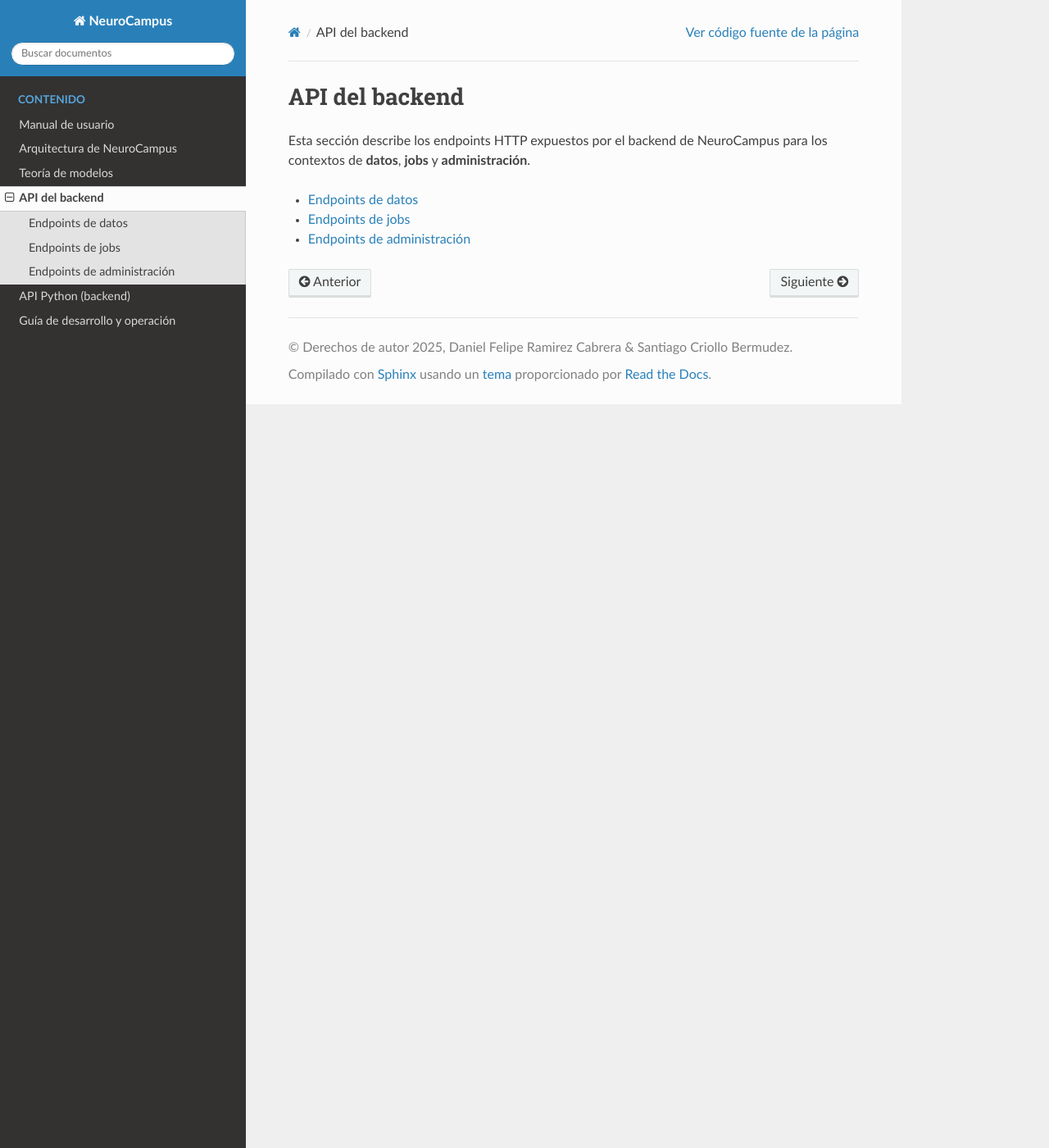
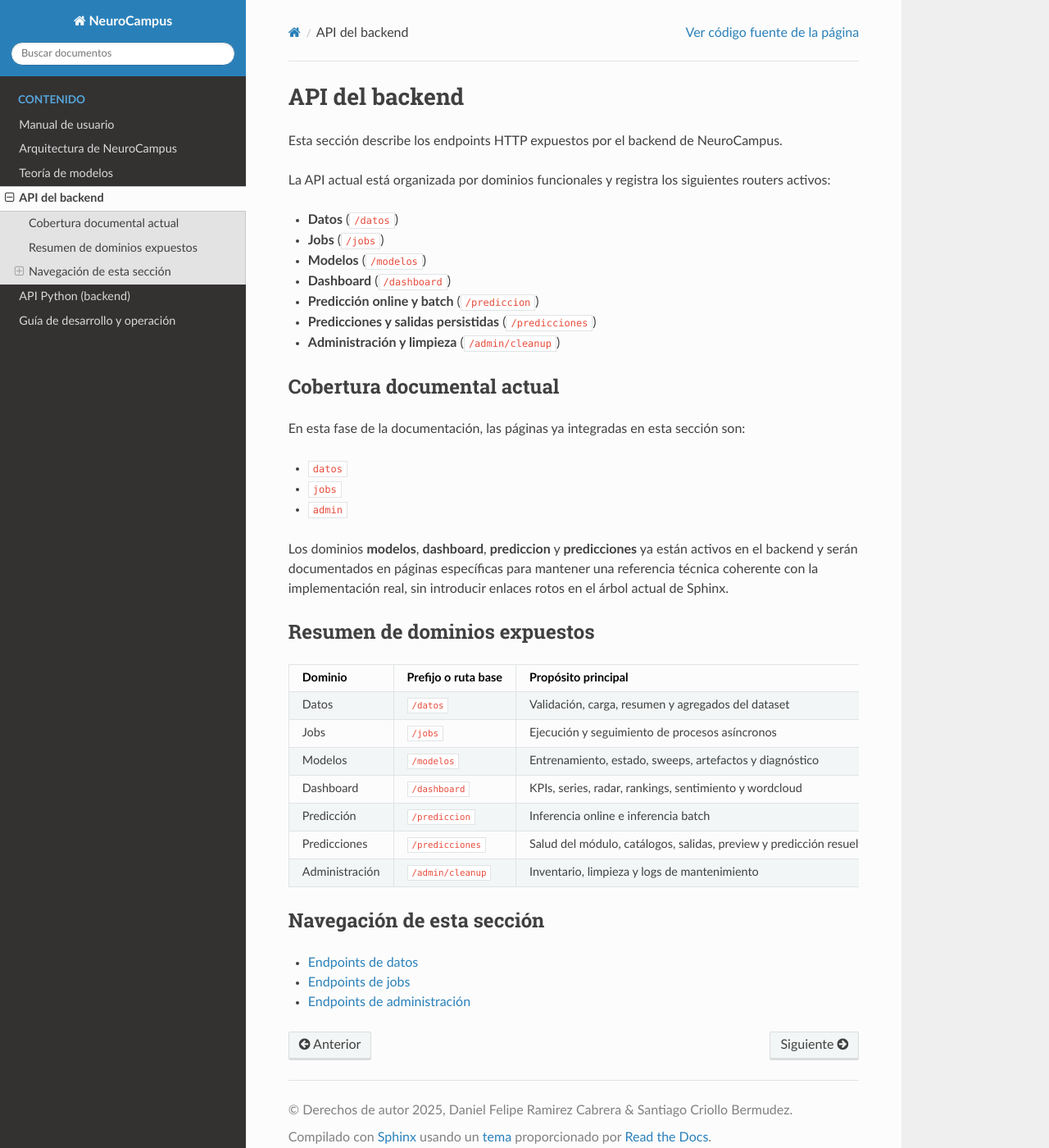
Before and after one commit to boltzmannmachine/NeuroCampus, a Sphinx documentation site: the page built from docs/source/api_backend/index.md, in a window 1280 px wide and 1400 px high. Shown: the whole window at 82% size. Built offline with Sphinx 7.4.7 and the Read the Docs theme 3.1.0, drawn with Linux system fonts in a browser that asks for light colours.

Commit message:
docs(api): actualiza el índice de API backend según los routers vigentes

````diff
--- a/docs/source/api_backend/index.md
+++ b/docs/source/api_backend/index.md
@@ -1,7 +1,45 @@
 # API del backend
 
-Esta sección describe los endpoints HTTP expuestos por el backend de NeuroCampus
-para los contextos de **datos**, **jobs** y **administración**.
+Esta sección describe los endpoints HTTP expuestos por el backend de
+NeuroCampus.
+
+La API actual está organizada por dominios funcionales y registra los siguientes
+routers activos:
+
+- **Datos** (`/datos`)
+- **Jobs** (`/jobs`)
+- **Modelos** (`/modelos`)
+- **Dashboard** (`/dashboard`)
+- **Predicción online y batch** (`/prediccion`)
+- **Predicciones y salidas persistidas** (`/predicciones`)
+- **Administración y limpieza** (`/admin/cleanup`)
+
+## Cobertura documental actual
+
+En esta fase de la documentación, las páginas ya integradas en esta sección son:
+
+- `datos`
+- `jobs`
+- `admin`
+
+Los dominios **modelos**, **dashboard**, **prediccion** y **predicciones** ya
+están activos en el backend y serán documentados en páginas específicas para
+mantener una referencia técnica coherente con la implementación real, sin
+introducir enlaces rotos en el árbol actual de Sphinx.
+
+## Resumen de dominios expuestos
+
+| Dominio | Prefijo o ruta base | Propósito principal |
+| --- | --- | --- |
+| Datos | `/datos` | Validación, carga, resumen y agregados del dataset |
+| Jobs | `/jobs` | Ejecución y seguimiento de procesos asíncronos |
+| Modelos | `/modelos` | Entrenamiento, estado, sweeps, artefactos y diagnóstico |
+| Dashboard | `/dashboard` | KPIs, series, radar, rankings, sentimiento y wordcloud |
+| Predicción | `/prediccion` | Inferencia online e inferencia batch |
+| Predicciones | `/predicciones` | Salud del módulo, catálogos, salidas, preview y predicción resuelta |
+| Administración | `/admin/cleanup` | Inventario, limpieza y logs de mantenimiento |
+
+## Navegación de esta sección
 
 ```{toctree}
 :maxdepth: 1
````
